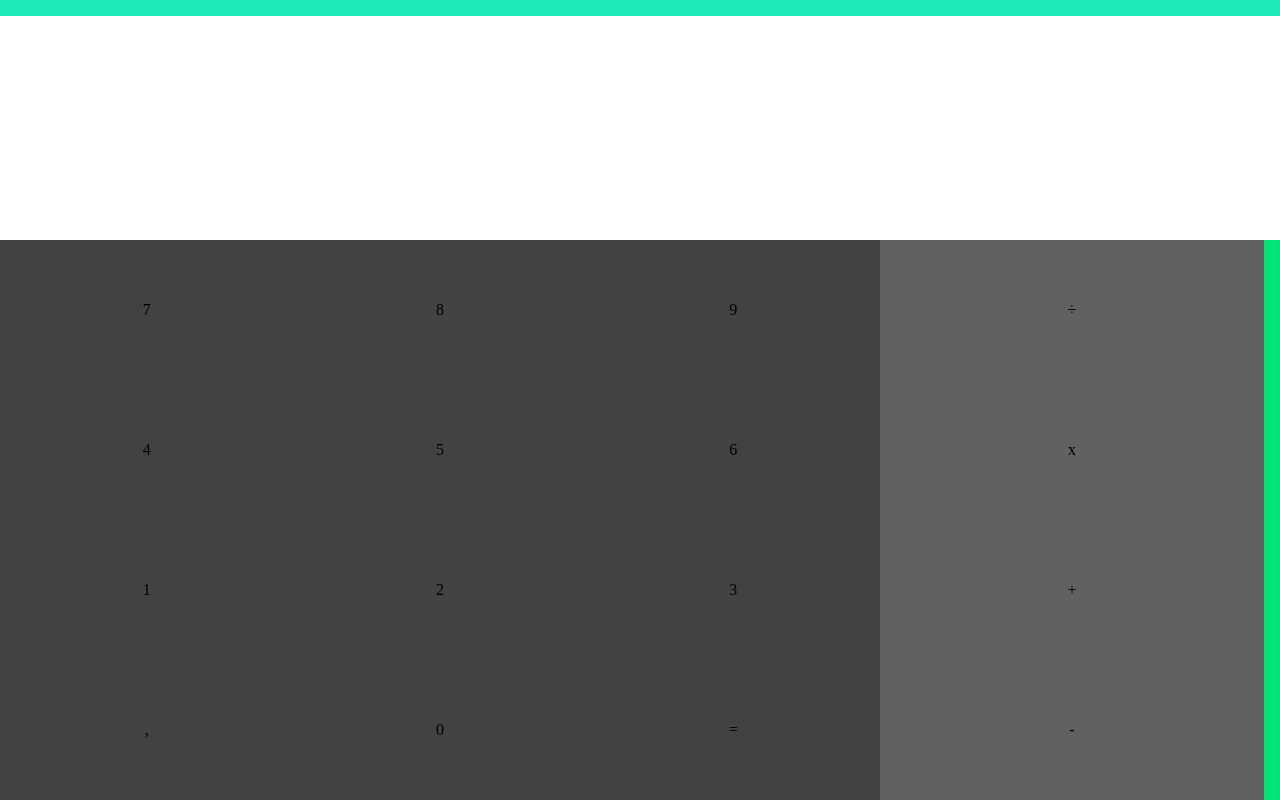
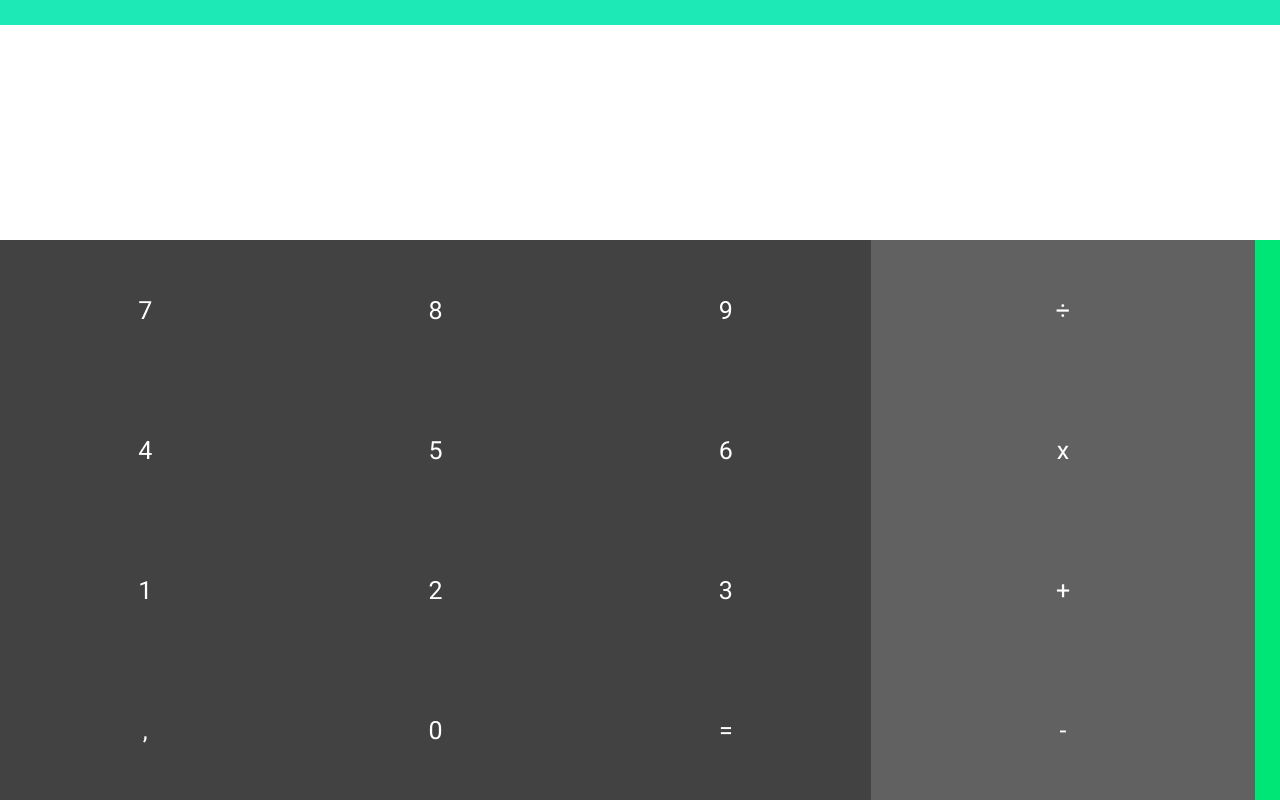
Before and after one commit to schoettker/Javascript-Calculator, a plain HTML site: page index.html in a window 1280 px wide. Drawn offline with Linux system fonts and the light colour scheme.

Commit message:
add roboto font and tweak the colors a bit more

```diff
--- a/index.html
+++ b/index.html
@@ -2,6 +2,7 @@
 <html>
   <head>
     <meta http-equiv="content-type" content="text/html; charset=utf-8" />
+    <link href="https://fonts.googleapis.com/css?family=Roboto" rel="stylesheet">
     <link rel="stylesheet" href="styles.css" type="text/css" />
     <title>JavaScript Calculator</title>
   </head>
--- a/styles.css
+++ b/styles.css
@@ -3,6 +3,8 @@ html, body {
   padding: 0;
   box-sizing: border-box;
   height: 100%;
+  font-family: 'Roboto', sans-serif;
+  font-size: 1.25em;
 }
 
 #result {
@@ -45,6 +47,7 @@ html, body {
   cursor: pointer;
   /* border-radius: 10px; */
   transition: .4s;
+  color: white;
 }
 #numblock div {
   width: 33%;
@@ -54,7 +57,7 @@ html, body {
 }
 #numblock div:hover,
 #operands div:hover {
-  background: #e0e0e0;
+  background: #757575;
 }
 #numblock div:active,
 #operands div:active {
@@ -66,6 +69,6 @@ html, body {
   font-size: 2em;
 }
 #input-history {
-  color: #626262;
+  color: #616161;
   font-size: 1.5em;
 }
```
